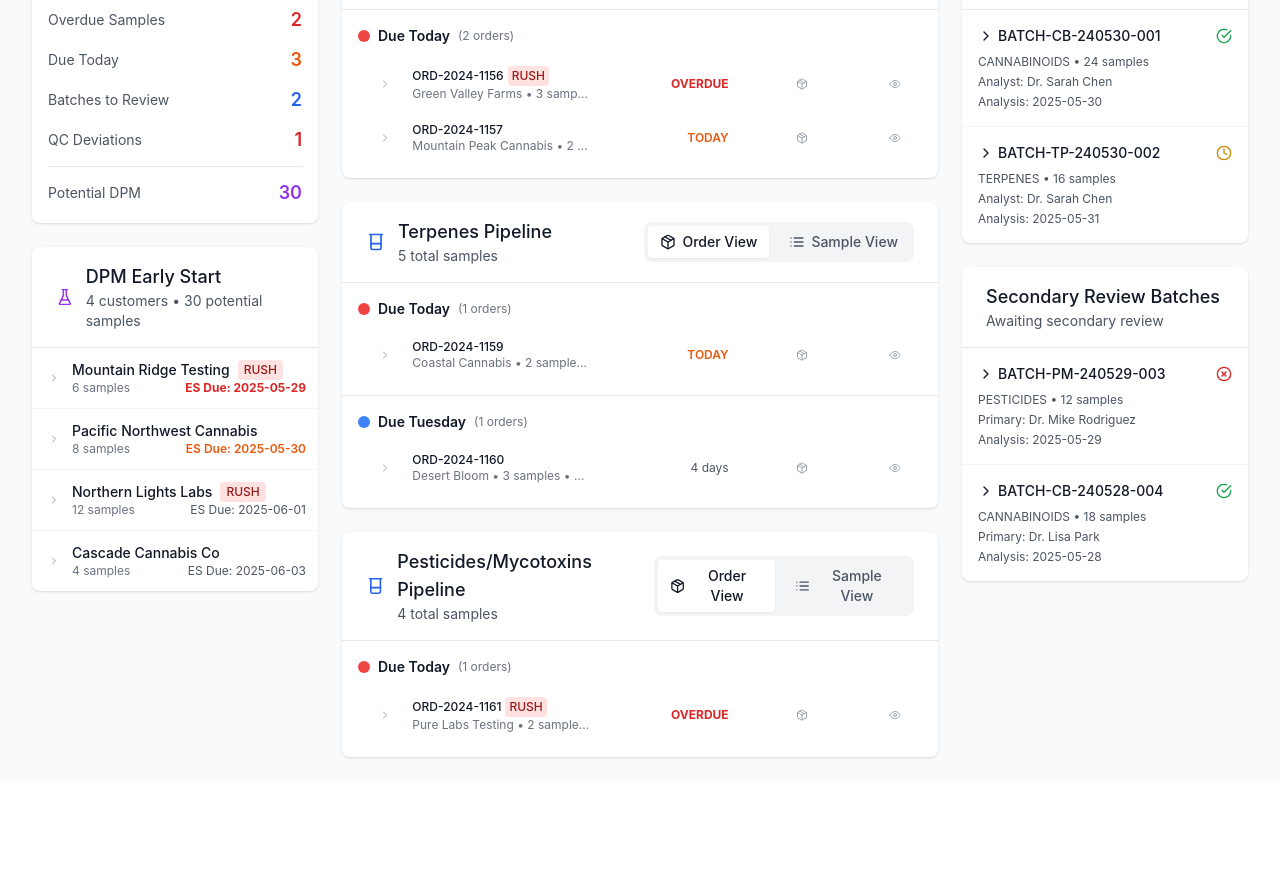
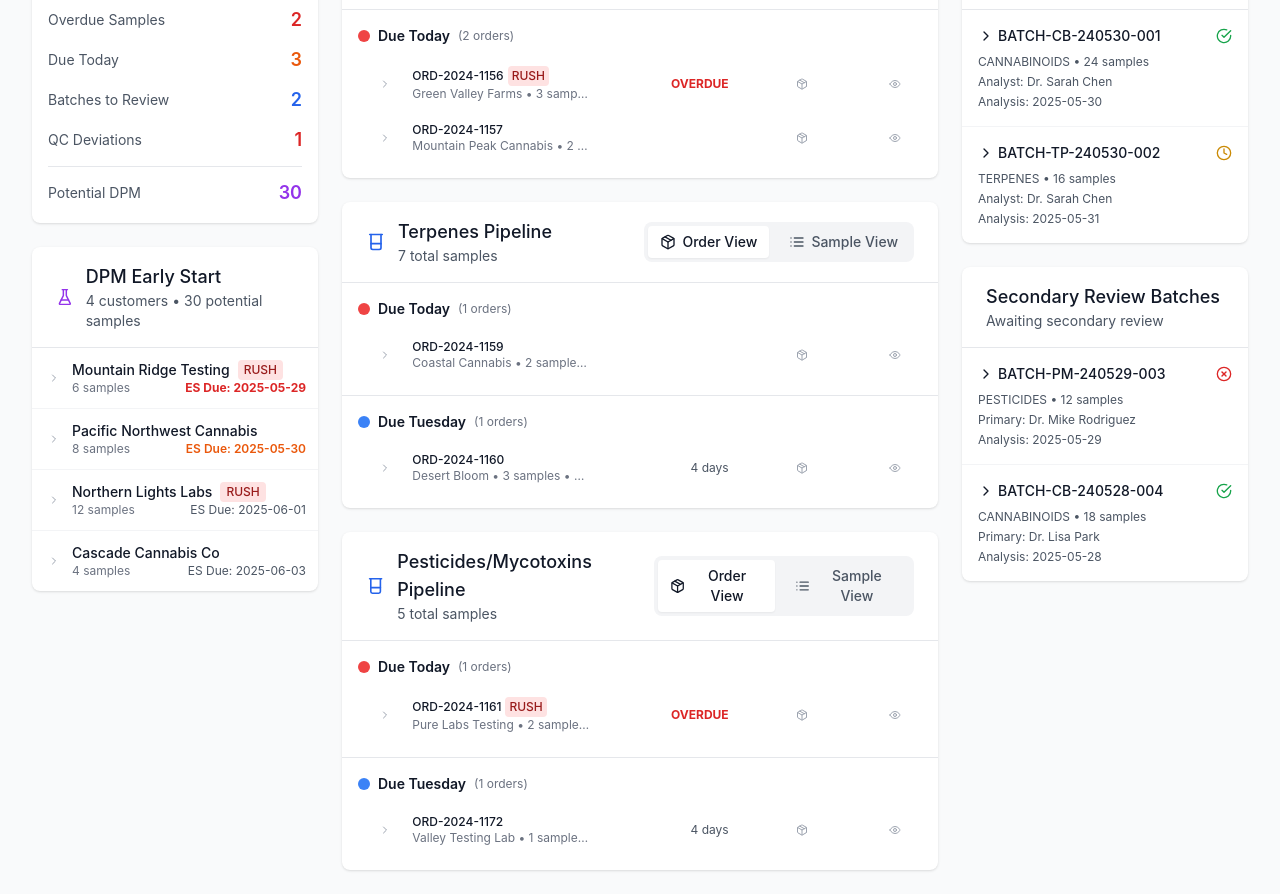
Before and after one commit to adamscavone/LIMS6KCustomerJourney, a React (Create React App) app in the folder dashboard/: page / in a window 1280 px wide. Shown: the part 180-1074 px from the top of the page. Before the commit the page ends 961 px from the top, so only its background shows below. Built offline with nearby package versions, Linux system fonts and the light colour scheme.

Commit message:
Tinkering

```diff
--- a/dashboard/src/App.js
+++ b/dashboard/src/App.js
@@ -294,6 +294,33 @@ const App = () => {
         prepDue: tomorrow,
         analysisDue: twoDaysFromNow,
         reportingDue: threeDaysFromNow
+      },
+      // Alpine Terps - 2 samples (Due Tomorrow)
+      {
+        id: 'T006',
+        orderId: 'ORD-2024-1165',
+        client: 'Alpine Terps Co',
+        sampleName: 'ATC-Limonene-Test-01',
+        receivedOn: yesterday,
+        dueDate: tomorrow,
+        status: 'ready_for_prep',
+        priority: 'standard',
+        prepDue: today,
+        analysisDue: tomorrow,
+        reportingDue: twoDaysFromNow
+      },
+      {
+        id: 'T007',
+        orderId: 'ORD-2024-1165',
+        client: 'Alpine Terps Co',
+        sampleName: 'ATC-Limonene-Test-02',
+        receivedOn: yesterday,
+        dueDate: tomorrow,
+        status: 'ready_for_prep',
+        priority: 'standard',
+        prepDue: today,
+        analysisDue: tomorrow,
+        reportingDue: twoDaysFromNow
       }
     ],
     pesticides: [
@@ -349,6 +376,20 @@ const App = () => {
         prepDue: today,
         analysisDue: tomorrow,
         reportingDue: twoDaysFromNow
+      },
+      // Valley Testing - 1 sample (Due business day after tomorrow)
+      {
+        id: 'P005',
+        orderId: 'ORD-2024-1172',
+        client: 'Valley Testing Lab',
+        sampleName: 'VTL-Heavy-Metals-01',
+        receivedOn: today,
+        dueDate: twoDaysFromNow,
+        status: 'ready_for_prep',
+        priority: 'standard',
+        prepDue: tomorrow,
+        analysisDue: twoDaysFromNow,
+        reportingDue: threeDaysFromNow
       }
     ]
   };
@@ -844,9 +885,11 @@ const App = () => {
 
             {/* Due Date */}
             <div className="col-span-3 text-right">
-              <p className={`text-xs ${urgency.color}`}>
-                {urgency.label}
-              </p>
+              {urgency.label !== 'TODAY' && (
+                <p className={`text-xs ${urgency.color}`}>
+                  {urgency.label}
+                </p>
+              )}
             </div>
 
             {/* Order Icon */}
@@ -1327,13 +1370,13 @@ const App = () => {
           ) : (
             // Phase-based grouping for Sample View
             <>
-              {/* Prep Needed Phase */}
+              {/* Awaiting Prep Phase */}
               {samplesByPhase.prepNeeded.length > 0 && (
                 <div className="p-4">
                   <div className="flex items-center justify-between mb-3">
                     <div className="flex items-center space-x-2">
                       <div className="w-3 h-3 bg-red-500 rounded-full"></div>
-                      <h4 className="text-sm font-semibold text-gray-900">Prep Needed</h4>
+                      <h4 className="text-sm font-semibold text-gray-900">Awaiting Prep</h4>
                       <span className="text-xs text-gray-500">({samplesByPhase.prepNeeded.length})</span>
                     </div>
                   </div>
```
